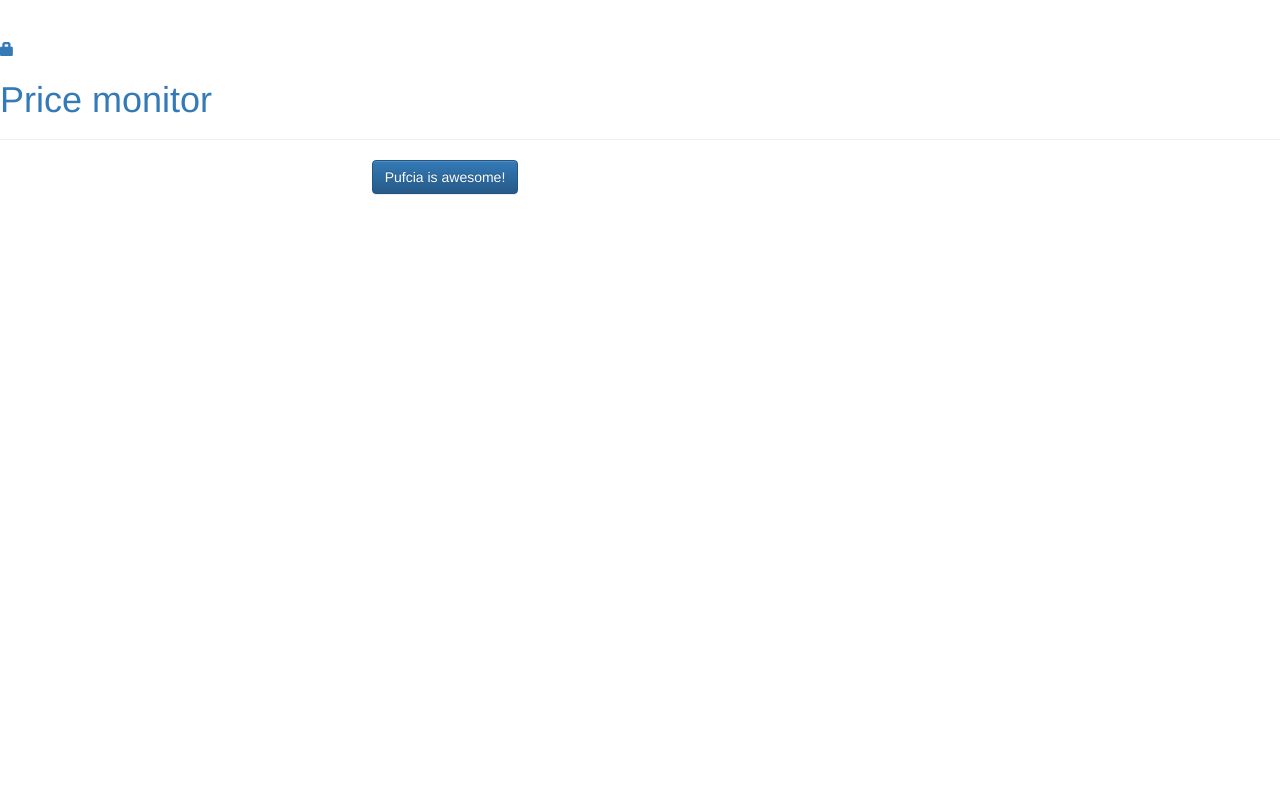
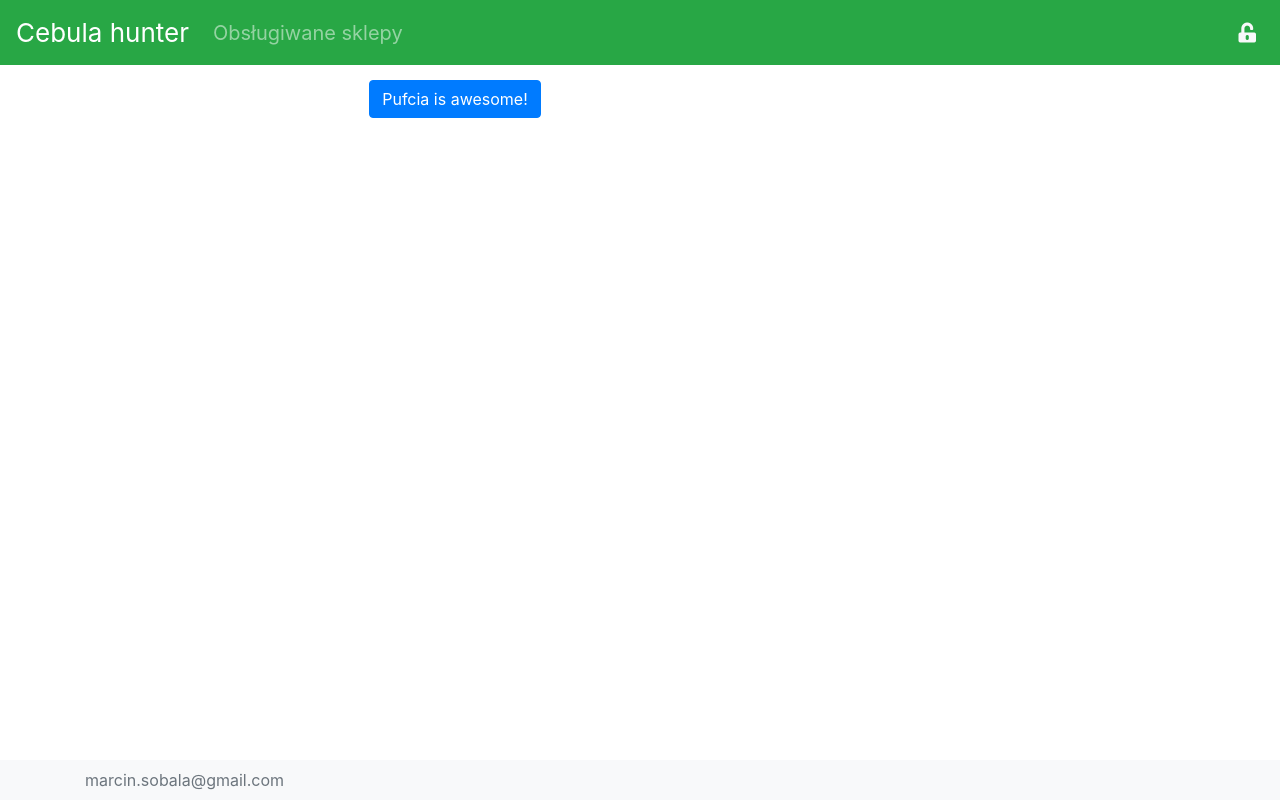
Before and after one commit to marcinsobala/price-monitor, a Django app: template PriceMonitor/tracked_prices/templates/tracked_prices/home.html in a window 1280 px wide. Run offline with Django 3.2, Linux system fonts and the light colour scheme; the template is opened without the code that fills it, so the values that code supplies are empty; some libraries are stand-ins or nearby versions.

Commit message:
added fixed navbar and fixed sticky

```diff
--- a/PriceMonitor/tracked_prices/templates/tracked_prices/base.html
+++ b/PriceMonitor/tracked_prices/templates/tracked_prices/base.html
@@ -3,39 +3,72 @@
 <html lang="en">
 <head>
     <meta charset="UTF-8">
+    <meta name="viewport" content="width=device-width, initial-scale=1, shrink-to-fit=no">
     <title>Price Monitor</title>
 
-    <link rel="stylesheet" href="//maxcdn.bootstrapcdn.com/bootstrap/3.2.0/css/bootstrap.min.css">
-    <link rel="stylesheet" href="//maxcdn.bootstrapcdn.com/bootstrap/3.2.0/css/bootstrap-theme.min.css">
+    <link rel="stylesheet" href="https://stackpath.bootstrapcdn.com/bootstrap/4.3.1/css/bootstrap.min.css" integrity="sha384-ggOyR0iXCbMQv3Xipma34MD+dH/1fQ784/j6cY/iJTQUOhcWr7x9JvoRxT2MZw1T" crossorigin="anonymous">
+    <link rel="stylesheet" href="https://use.fontawesome.com/releases/v5.7.2/css/all.css" integrity="sha384-fnmOCqbTlWIlj8LyTjo7mOUStjsKC4pOpQbqyi7RrhN7udi9RwhKkMHpvLbHG9Sr" crossorigin="anonymous">
     <link rel="stylesheet" href="{% static 'css/tracked_prices.css' %}">
-    <link href="//fonts.googleapis.com/css?family=Lobster&subset=latin,latin-ext" rel="stylesheet" type="text/css">
+
 </head>
 <body>
-    <div class="page-header">
+    <header>
+        <nav class="navbar navbar-expand-md navbar-dark fixed-top bg-success" style="font-size: 20px">
+            <a class="navbar-brand" href="/" style="font-size: 26px">Cebula hunter</a>
+            <button class="navbar-toggler" type="button" data-toggle="collapse" data-target="#navbarCollapse"
+                    aria-controls="navbarCollapse" aria-expanded="false" aria-label="Toggle navigation">
+                <span class="navbar-toggler-icon"></span>
+            </button>
+            <div class="collapse navbar-collapse" id="navbarCollapse">
+                <ul class="navbar-nav mr-auto">
+                    <li class="nav-item">
+                        <a class="nav-link" href="#">Obsługiwane sklepy</a>
+                    </li>
+                </ul>
+                <ul class="navbar-nav ml-auto">
                     {% if user.is_authenticated %}
-        <a href="{% url 'price_new' %}" class="top-menu">
-            <span class="glyphicon glyphicon-plus"></span>
+                    <li class="text-light">Hello,
+                        <a href="{% url 'tracked_prices_list' username=user.username %}" class="text-light">{{ user.username }}</a>
+                        <a href="{% url 'logout' %}" class="text-light px-2">
+                            <i class="fas fa-lock"></i>
                         </a>
-        <p class="top-menu">Hello
-            <a href="{% url 'tracked_prices_list' username=user.username %}">{{ user.username }}</a>
-            <small>(<a href="{% url 'logout' %}">Log out</a>)</small>
-        </p>
+                    </li>
+                    <li>
+                        <a href="{% url 'price_new' %}" class="text-light px-2">
+                            <i class="fas fa-plus-square"></i>
+                        </a>
+                    </li>
                     {% else %}
-        <a href="{% url 'login' %}" class="top-menu">
-            <span class="glyphicon glyphicon-lock"></span>
+                    <li>
+                        <a href="{% url 'login' %}" class="text-light px-2">
+                            <i class="fas fa-unlock-alt"></i>
                         </a>
+                    </li>
                     {% endif %}
-        <h1><a href="/">Price monitor</a></h1>
+                </ul>
             </div>
+        </nav>
+    </header>
 
-    <div class="content container">
-        <div class="row">
+
+    <main role="main" class="flex-shrink-0" style="padding-top: 80px">
+        <div class="container">
             <div class="col-md-8">
                 {% block content %}
                 {% endblock %}
             </div>
         </div>
+    </main>
+
+
+    <footer class="footer fixed-bottom mt-auto py-2 bg-light">
+      <div class="container">
+        <span class="text-muted">marcin.sobala@gmail.com</span>
       </div>
+    </footer>
 
+    <script src="https://code.jquery.com/jquery-3.3.1.slim.min.js" integrity="sha384-q8i/X+965DzO0rT7abK41JStQIAqVgRVzpbzo5smXKp4YfRvH+8abtTE1Pi6jizo" crossorigin="anonymous"></script>
+    <script src="https://cdnjs.cloudflare.com/ajax/libs/popper.js/1.14.7/umd/popper.min.js" integrity="sha384-UO2eT0CpHqdSJQ6hJty5KVphtPhzWj9WO1clHTMGa3JDZwrnQq4sF86dIHNDz0W1" crossorigin="anonymous"></script>
+    <script src="https://stackpath.bootstrapcdn.com/bootstrap/4.3.1/js/bootstrap.min.js" integrity="sha384-JjSmVgyd0p3pXB1rRibZUAYoIIy6OrQ6VrjIEaFf/nJGzIxFDsf4x0xIM+B07jRM" crossorigin="anonymous"></script>
 </body>
 </html>
```
Lines whose indentation alone changed are shown as unchanged.
